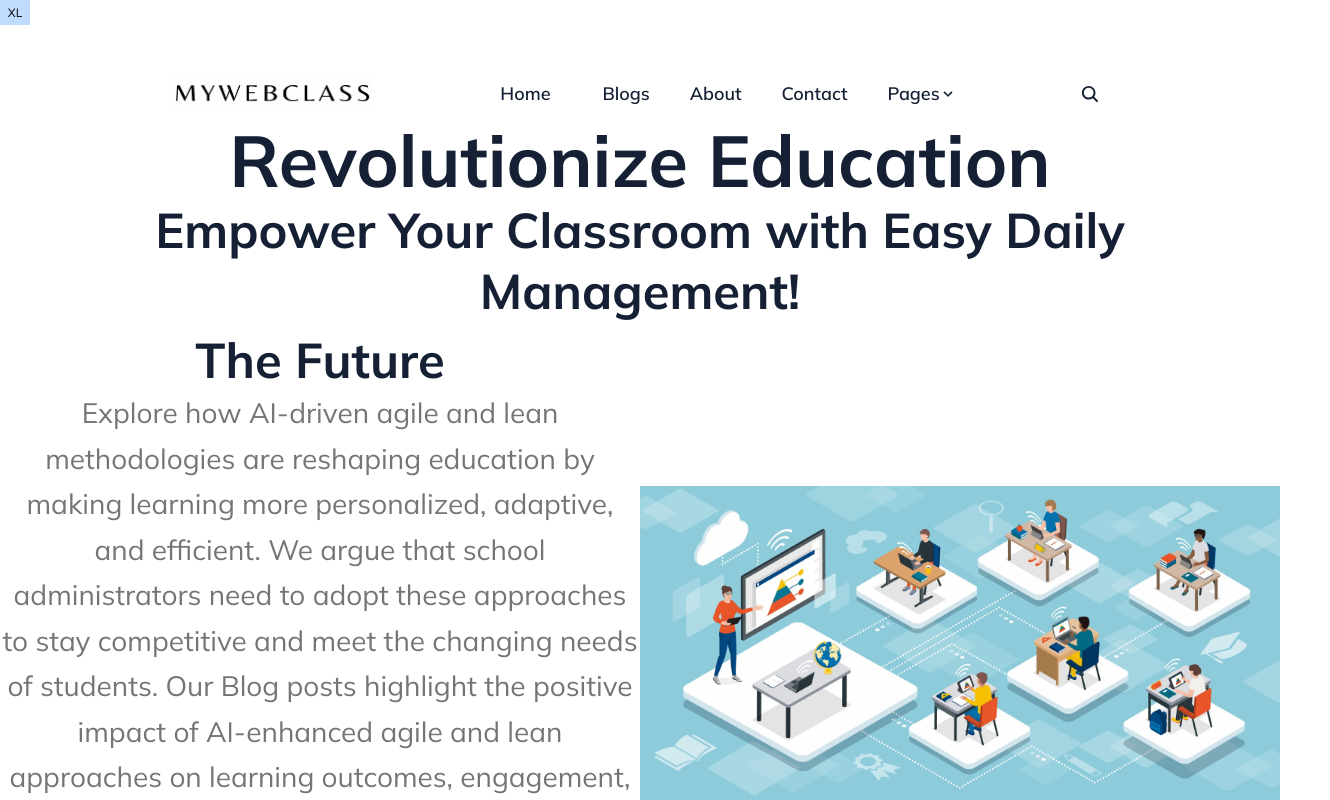
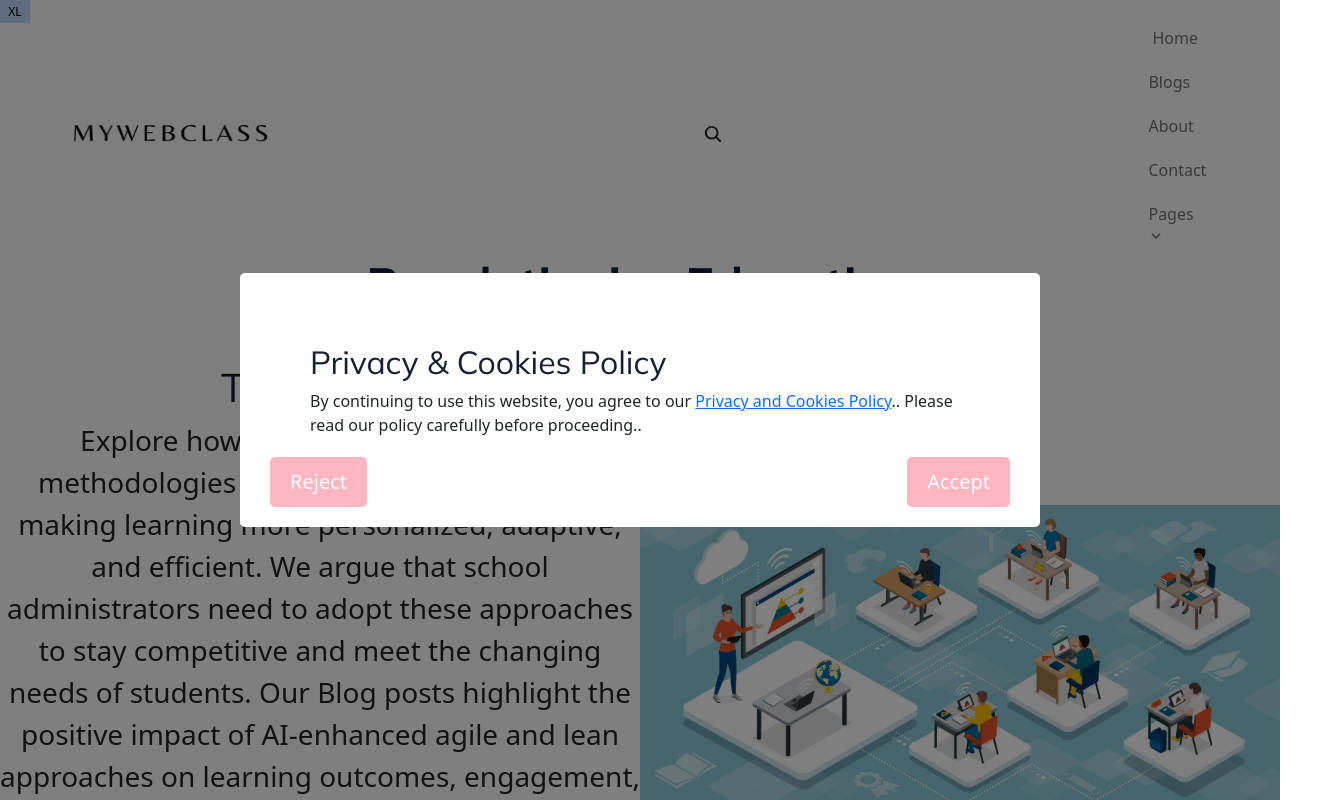
Before and after one commit to NJIT-WIS/project-2-dream-team, a Next.js app: page / in a window 1280 px wide. Shown: the top 800 px of the page, 1330 px wide, since content can reach past the window. Built offline with nearby package versions, Linux system fonts and the light colour scheme; what tailwind-bootstrap-grid would draw is missing.

Commit message:
was able to add the privacy policy popup window to the homepage

```diff
--- /dev/null
+++ b/layouts/components/PrivacyPopup.js
@@ -0,0 +1,31 @@
+import React from 'react';
+import { useCookies } from 'react-cookie';
+import styles from '../../pages/PrivacyPolicyPopup.module.css';
+
+const PrivacyPopup = ({ onAccept, onReject }) => {
+  const [cookies, setCookie] = useCookies(['acceptedPrivacyPolicy']);
+
+  const handleAccept = () => {
+    setCookie('acceptedPrivacyPolicy', true, { path: '/' });
+    onAccept();
+  };
+
+  const handleReject = () => {
+    onReject();
+  };
+
+  return (
+    <div className={styles.popup}>
+      <div className={styles.popupContent}>
+        <h2>Privacy & Cookies Policy</h2>
+        <p>By continuing to use this website, you agree to our <a href="/privacy-policy">Privacy and Cookies Policy</a>.. Please read our policy carefully before proceeding..</p>
+        <div className={styles.buttonContainer}>
+          <button className={styles.rejectButton} onClick={handleReject}>Reject</button>
+          <button className={styles.acceptButton} onClick={handleAccept}>Accept</button>
+        </div>
+      </div>
+    </div>
+  );
+};
+
+export default PrivacyPopup;
--- a/layouts/partials/Header.js
+++ b/layouts/partials/Header.js
@@ -120,8 +120,8 @@ const Header = () => {
           />
         </nav>
         <h1 className='text-center'>
-          <span className='text-7xl font-bold'>Revolutionize Education</span>{' '}
-          <span className='block'>Empower Your Classroom with Easy Daily Management!</span>
+          <span className='text-5xl font-bold'>Revolutionize Education</span>{' '}
+          <span className='text-3xl block'>Empower Your Classroom with Easy Daily Management!</span>
         </h1>
       </header>
     </>
--- a/package.json
+++ b/package.json
@@ -15,14 +15,19 @@
     "test": "npx playwright test"
   },
   "dependencies": {
+    "bootstrap": "^5.2.3",
     "fs": "^0.0.1-security",
     "github-slugger": "^2.0.0",
     "globby": "^13.1.4",
     "gray-matter": "^4.0.3",
+    "js-cookie": "^3.0.5",
+    "jsdom": "^21.1.1",
     "marked": "^4.2.4",
     "next": "13.0.7",
     "next-mdx-remote": "^4.0.0",
     "react": "18.2.0",
+    "react-bootstrap": "^2.7.4",
+    "react-cookie": "^4.1.1",
     "react-dom": "18.2.0",
     "react-gtm-module": "^2.0.11",
     "react-icons": "^4.7.1",
--- /dev/null
+++ b/pages/PrivacyPolicyPopup.module.css
@@ -0,0 +1,59 @@
+.popup {
+  position: fixed;
+  z-index: 9999;
+  top: 0;
+  left: 0;
+  width: 100%;
+  height: 100%;
+  background-color: rgba(0, 0, 0, 0.5);
+  display: flex;
+  justify-content: center;
+  align-items: center;
+}
+
+.popupContent {
+  position: relative;
+  background-color: #fff;
+  border-radius: 5px;
+  padding: 70px;
+  max-width: 800px;
+  max-height: 90vh;
+  overflow-y: auto;
+}
+
+.popupContent h2 {
+  margin-top: 0;
+}
+
+.popupContent p {
+  margin-bottom: 20px;
+}
+
+.buttonContainer {
+  display: flex;
+  justify-content: space-between;
+  position: absolute;
+  bottom: 20px;
+  left: 30px;
+  right: 30px;
+}
+
+.rejectButton {
+  background-color: #ffb6c1;
+  border: none;
+  color: #fff;
+  font-size: 20px;
+  padding: 10px 20px;
+  border-radius: 5px;
+  cursor: pointer;
+}
+
+.acceptButton {
+  background-color: #ffb6c1;
+  border: none;
+  color: #fff;
+  font-size: 20px;
+  padding: 10px 20px;
+  border-radius: 5px;
+  cursor: pointer;
+}
--- a/pages/_app.js
+++ b/pages/_app.js
@@ -5,6 +5,9 @@ import Head from 'next/head'
 import { useEffect, useState } from 'react'
 import TagManager from 'react-gtm-module'
 import 'styles/style.scss'
+import '../pages/PrivacyPolicyPopup.module.css';
+
+
 
 const App = ({ Component, pageProps }) => {
   // import google font css
--- a/pages/index.js
+++ b/pages/index.js
@@ -1,11 +1,42 @@
+import { useState, useEffect } from "react";
+import { useCookies } from "react-cookie";
+import PrivacyPopup from "@components/PrivacyPopup";
+import Header from '@partials/Header'
+import Footer from '@partials/Footer'
+import 'bootstrap/dist/css/bootstrap.min.css';
 import Link from 'next/link'
-import Footer from '@partials/Footer'
-import Header from '@partials/Header'
 
 const HomePage = () => {
+  const [cookies, setCookie] = useCookies(["acceptedPrivacyPolicy"]);
+  const [isAccepted, setIsAccepted] = useState(
+    cookies.acceptedPrivacyPolicy === "true"
+  );
+
+  useEffect(() => {
+    let accepted = false;
+    if (typeof window !== "undefined") {
+      accepted =
+        localStorage.getItem("privacy-policy-accepted") === "true";
+    }
+    setIsAccepted(accepted);
+  }, []);
+
+  const handleAccept = () => {
+    localStorage.setItem("privacy-policy-accepted", "true");
+    setCookie("acceptedPrivacyPolicy", "true", { path: "/" });
+    setIsAccepted(true);
+  };
+
+  const handleReject = () => {
+    // Here you can add code to handle if the user rejects the privacy policy
+  };
+
   return (
     <div>
       <Header />
+      {typeof window !== 'undefined' && !isAccepted && (
+        <PrivacyPopup onAccept={handleAccept} onReject={handleReject} />
+      )}
       <div style={{ display: 'flex', alignItems: 'center', justifyContent: 'space-between' }}>
         <div style={{ flex: 1, textAlign: 'center' }}>
           <h1>The Future</h1>
```
Also changed, not shown: 1 other file (tests, documents, lock files or other folders).
